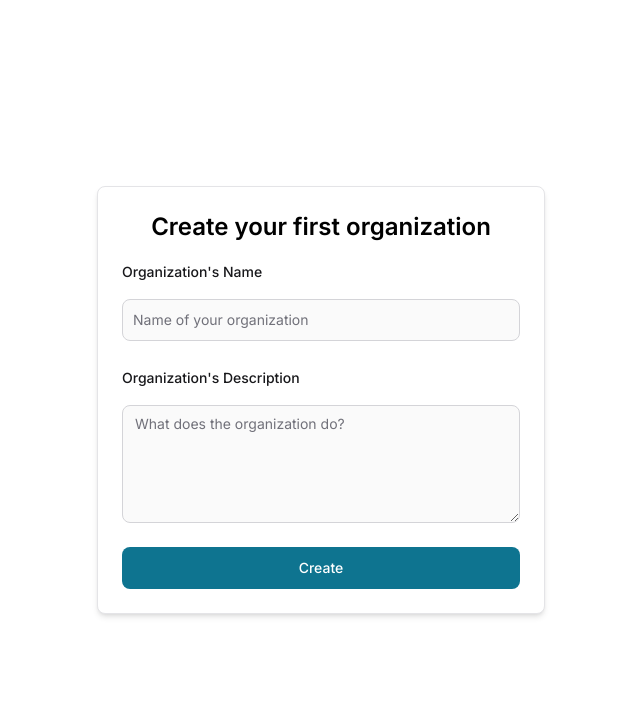
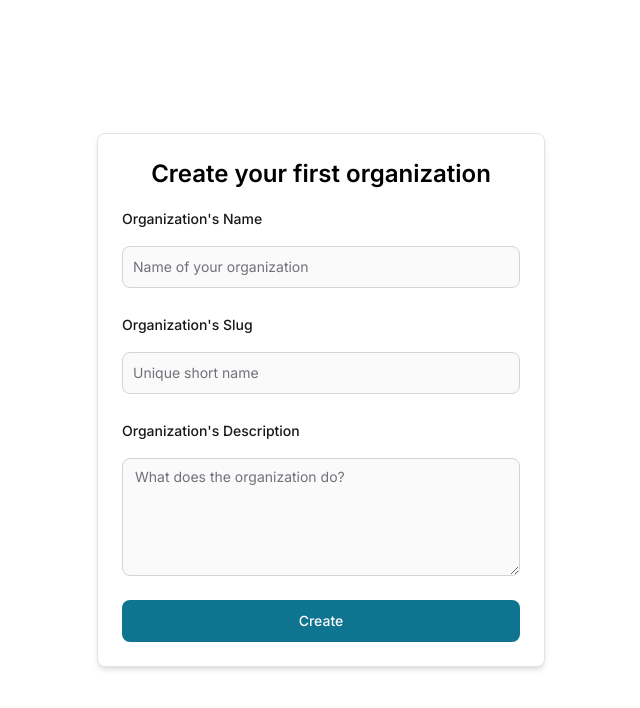
Before and after one commit to ekota-space/ekota, a Next.js app: page /organizations/create in a window 1280 px wide. Shown: the top 708 px of the page, without its empty margins (319-959 px from the left). Built offline with nearby package versions, Linux system fonts and the light colour scheme; no server answers.

Commit message:
feat(organization): add slug support

```diff
--- a/src/app/modules/auth/organization/OrganizationForm.tsx
+++ b/src/app/modules/auth/organization/OrganizationForm.tsx
@@ -5,6 +5,7 @@ import TextFormInput from "@/components/form/TextFormInput";
 import useOrganizationCreate from "@/services/swr/organization/create";
 import useMe from "@/services/swr/user/me";
 import { zodResolver } from "@hookform/resolvers/zod";
+import { AxiosError } from "axios";
 import { Button, Label } from "flowbite-react";
 import { useRouter } from "next/navigation";
 import React, { useCallback } from "react";
@@ -13,7 +14,12 @@ import zod from "zod";
 
 const organizationSchema = zod.object({
 	name: zod.string().min(3).max(255),
-	description: zod.string().min(3).max(255).optional(),
+	slug: zod
+		.string()
+		.min(3)
+		.max(16)
+		.regex(/^[a-z0-9_-]+$/i, "Slug can only contain a-z, 0-9, _ and -"),
+	description: zod.string().optional(),
 });
 
 type OrganizationFormFields = zod.infer<typeof organizationSchema>;
@@ -33,15 +39,28 @@ function OrganizationForm() {
 				return;
 			}
 
+			try {
 				await mutation.trigger({
 					name: data.name,
+					slug: data.slug,
 					description: data.description,
 					owner_id: me.data?.id,
 				});
 
 				router.push("/");
+			} catch (error) {
+				if (
+					error instanceof AxiosError &&
+					error.response?.data?.error === "Slug already exists"
+				) {
+					form.setError("slug", {
+						type: "manual",
+						message: "Slug already exists",
+					});
+				}
+			}
 		},
-		[me.data?.id, mutation.trigger, router.push],
+		[me.data?.id, mutation.trigger, router.push, form.setError],
 	);
 
 	return (
@@ -53,7 +72,20 @@ function OrganizationForm() {
 				<div className="mb-2 block">
 					<Label htmlFor="name" value="Organization's Name" />
 				</div>
-				<TextFormInput id="name" name="name" placeholder="Name of your organization" />
+				<TextFormInput
+					id="name"
+					name="name"
+					placeholder="Name of your organization"
+				/>
+
+				<div className="mb-2 block">
+					<Label htmlFor="slug" value="Organization's Slug" />
+				</div>
+				<TextFormInput
+					id="slug"
+					name="slug"
+					placeholder="Unique short name"
+				/>
 
 				<div className="mb-2 block">
 					<Label htmlFor="description" value="Organization's Description" />
--- a/src/models/api/organization.ts
+++ b/src/models/api/organization.ts
@@ -3,6 +3,7 @@ import type { ApiUser } from "./user";
 export interface ApiOrganization {
 	id: string;
 	name: string;
+  slug: string;
 	created_at: string;
 	description: string;
 	updated_at: string;
--- a/src/services/api/organization.ts
+++ b/src/services/api/organization.ts
@@ -3,6 +3,7 @@ import { Endpoint } from "./endpoint";
 
 export interface CreateOrganizationInput {
 	name: string;
+  slug: string;
 	description?: string;
 	owner_id: string;
 }
--- a/src/services/swr/organization/create.ts
+++ b/src/services/swr/organization/create.ts
@@ -20,8 +20,10 @@ export default function useOrganizationCreate() {
 	return {
 		...mutation,
 		trigger: async (data: CreateOrganizationInput) => {
-			await mutation.trigger(data);
+			const result = await mutation.trigger(data);
 			await mutate(SwrQueryKeys.useOrganizationList);
+
+      return result;
 		},
 	};
 }
```
Lines whose indentation alone changed are shown as unchanged.
